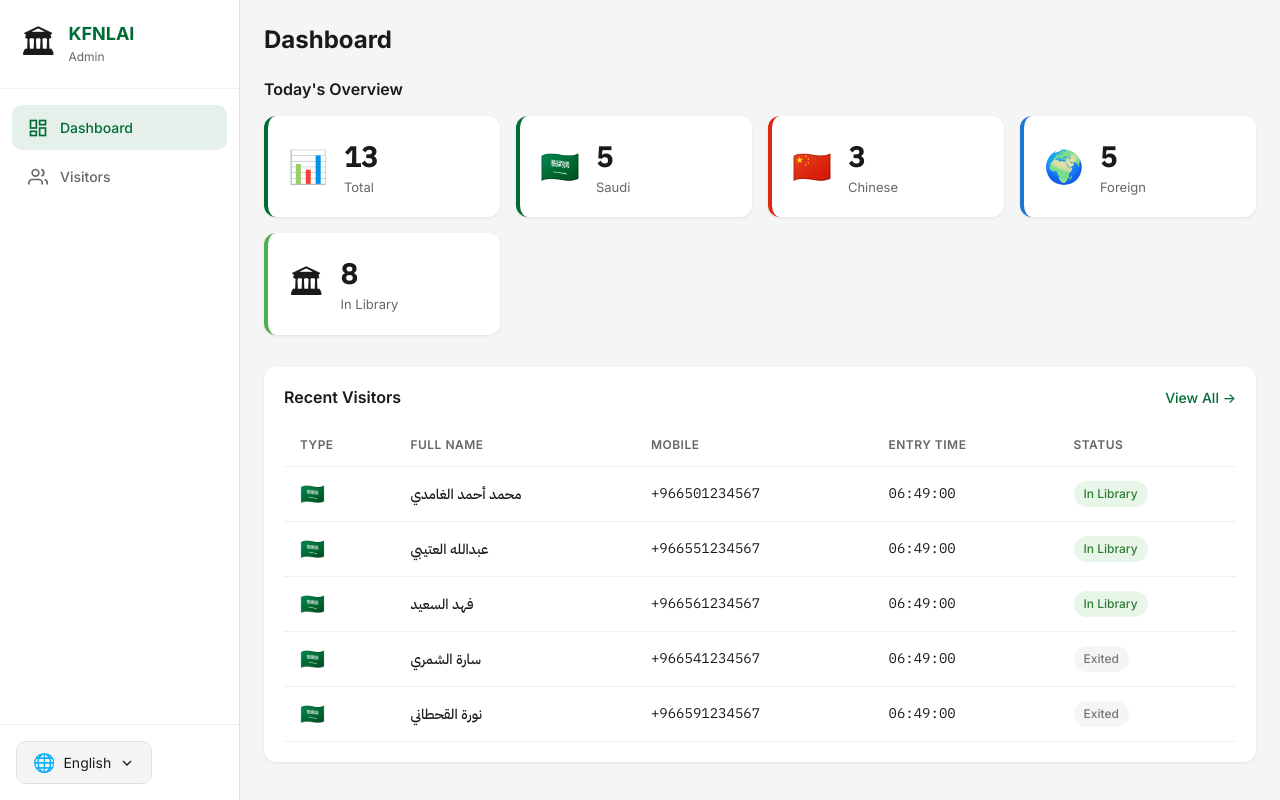
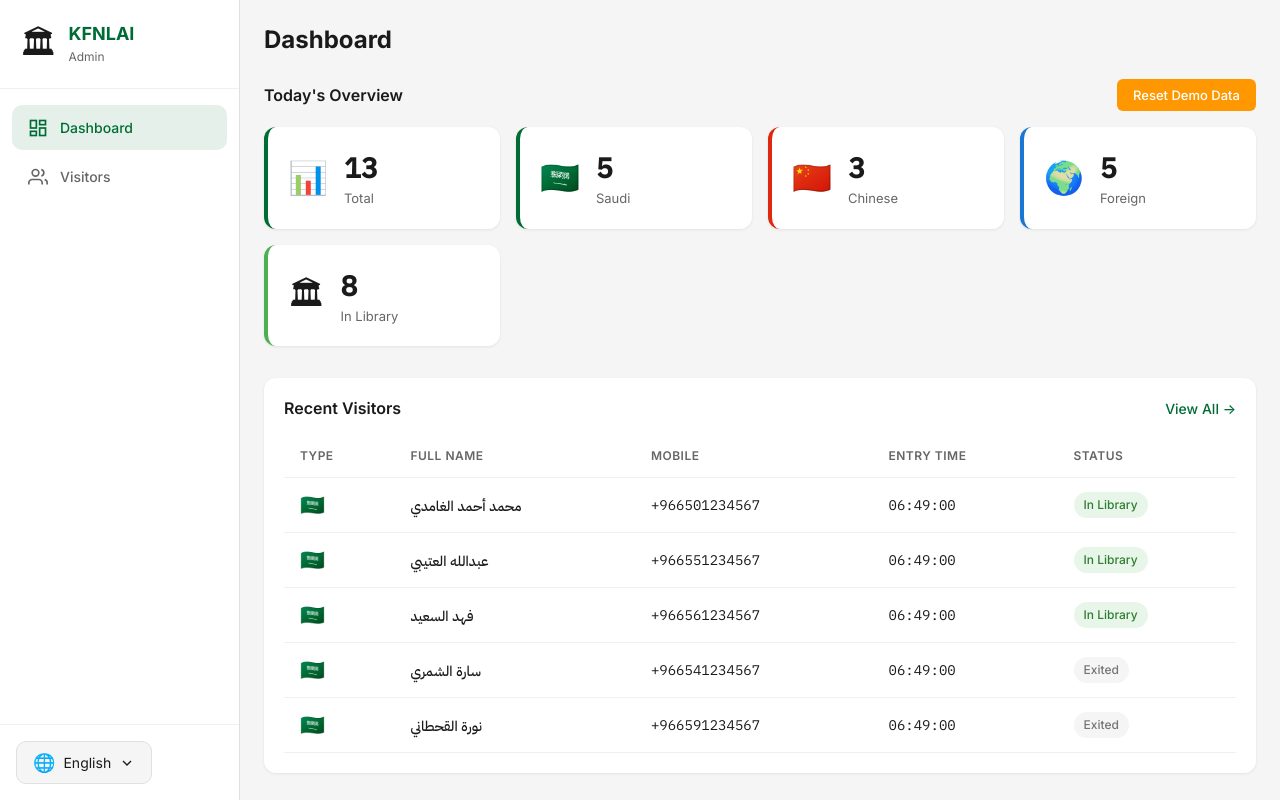
Before and after one commit to QYW-woker/Library-Visitor-Management-System, a Vue app: page /admin in a window 1280 px wide. Built offline with nearby package versions, Linux system fonts and the light colour scheme.

Commit message:
feat: add Reset Demo Data button to admin dashboard
- Added button in Today's Overview section to reset all visitor data
- Includes confirmation dialog before clearing data
- Shows success message with count of generated visitors
- Added translations for English, Chinese, and Arabic

```diff
--- a/src/i18n/locales/ar.json
+++ b/src/i18n/locales/ar.json
@@ -219,7 +219,12 @@
       "title": "لوحة التحكم",
       "todayOverview": "نظرة عامة على اليوم",
       "recentVisitors": "الزوار الأخيرون",
-      "viewAll": "عرض الكل"
+      "viewAll": "عرض الكل",
+      "resetDemoData": "إعادة تعيين البيانات التجريبية",
+      "resetting": "جاري إعادة التعيين...",
+      "resetConfirm": "سيتم حذف جميع بيانات الزوار الحالية وإنشاء بيانات تجريبية جديدة. هل أنت متأكد؟",
+      "resetSuccess": "تم إعادة تعيين البيانات التجريبية. تم إنشاء {count} زائر.",
+      "resetError": "فشل إعادة تعيين البيانات التجريبية. حاول مرة أخرى."
     },
     "visitors": {
       "title": "سجلات الزوار",
--- a/src/i18n/locales/en.json
+++ b/src/i18n/locales/en.json
@@ -219,7 +219,12 @@
       "title": "Dashboard",
       "todayOverview": "Today's Overview",
       "recentVisitors": "Recent Visitors",
-      "viewAll": "View All"
+      "viewAll": "View All",
+      "resetDemoData": "Reset Demo Data",
+      "resetting": "Resetting...",
+      "resetConfirm": "This will delete all existing visitor data and generate new demo data. Are you sure?",
+      "resetSuccess": "Demo data has been reset. {count} visitors generated.",
+      "resetError": "Failed to reset demo data. Please try again."
     },
     "visitors": {
       "title": "Visitor Records",
--- a/src/i18n/locales/zh-CN.json
+++ b/src/i18n/locales/zh-CN.json
@@ -219,7 +219,12 @@
       "title": "仪表盘",
       "todayOverview": "今日概览",
       "recentVisitors": "最近访客",
-      "viewAll": "查看全部"
+      "viewAll": "查看全部",
+      "resetDemoData": "重置演示数据",
+      "resetting": "正在重置...",
+      "resetConfirm": "这将删除所有现有访客数据并生成新的演示数据。确定要继续吗？",
+      "resetSuccess": "演示数据已重置，已生成 {count} 位访客。",
+      "resetError": "重置演示数据失败，请重试。"
     },
     "visitors": {
       "title": "访客记录",
--- a/src/views/admin/Dashboard.vue
+++ b/src/views/admin/Dashboard.vue
@@ -4,7 +4,12 @@
 
     <!-- Today's Overview -->
     <section class="overview-section">
-      <h2 class="section-title">{{ t('admin.dashboard.todayOverview') }}</h2>
+      <div class="section-header">
+        <h2 class="section-title">{{ t('admin.dashboard.todayOverview') }}</h2>
+        <button class="reset-btn" @click="confirmResetData" :disabled="isResetting">
+          {{ isResetting ? t('admin.dashboard.resetting') : t('admin.dashboard.resetDemoData') }}
+        </button>
+      </div>
       <div class="stats-grid">
         <div class="stat-card stat-card--total">
           <div class="stat-card__icon">📊</div>
@@ -95,7 +100,7 @@
 </template>
 
 <script setup>
-import { computed, onMounted } from 'vue'
+import { computed, onMounted, ref } from 'vue'
 import { useI18n } from 'vue-i18n'
 import { useVisitorStore } from '@/stores/visitor'
 
@@ -104,6 +109,7 @@ const visitorStore = useVisitorStore()
 
 const stats = computed(() => visitorStore.todayStats)
 const recentVisitors = computed(() => visitorStore.getRecentVisitors(5))
+const isResetting = ref(false)
 
 onMounted(() => {
   visitorStore.initDemoData()
@@ -115,6 +121,26 @@ function getVisitorTypeIcon(type) {
     case 'CHINESE': return '🇨🇳'
     case 'FOREIGN': return '🌍'
     default: return '👤'
+  }
+}
+
+function confirmResetData() {
+  const confirmed = window.confirm(t('admin.dashboard.resetConfirm'))
+  if (confirmed) {
+    resetDemoData()
+  }
+}
+
+async function resetDemoData() {
+  isResetting.value = true
+  try {
+    const count = visitorStore.resetWithDemoData()
+    alert(t('admin.dashboard.resetSuccess', { count }))
+  } catch (error) {
+    console.error('Failed to reset demo data:', error)
+    alert(t('admin.dashboard.resetError'))
+  } finally {
+    isResetting.value = false
   }
 }
 </script>
@@ -141,6 +167,38 @@ function getVisitorTypeIcon(type) {
 // Overview Section
 .overview-section {
   margin-bottom: 32px;
+
+  .section-header {
+    display: flex;
+    align-items: center;
+    justify-content: space-between;
+    margin-bottom: 16px;
+
+    .section-title {
+      margin: 0;
+    }
+  }
+}
+
+.reset-btn {
+  padding: 8px 16px;
+  background: #ff9800;
+  color: white;
+  border: none;
+  border-radius: 6px;
+  font-size: 13px;
+  font-weight: 500;
+  cursor: pointer;
+  transition: background 0.2s;
+
+  &:hover:not(:disabled) {
+    background: #f57c00;
+  }
+
+  &:disabled {
+    background: #ccc;
+    cursor: not-allowed;
+  }
 }
 
 .stats-grid {
```
